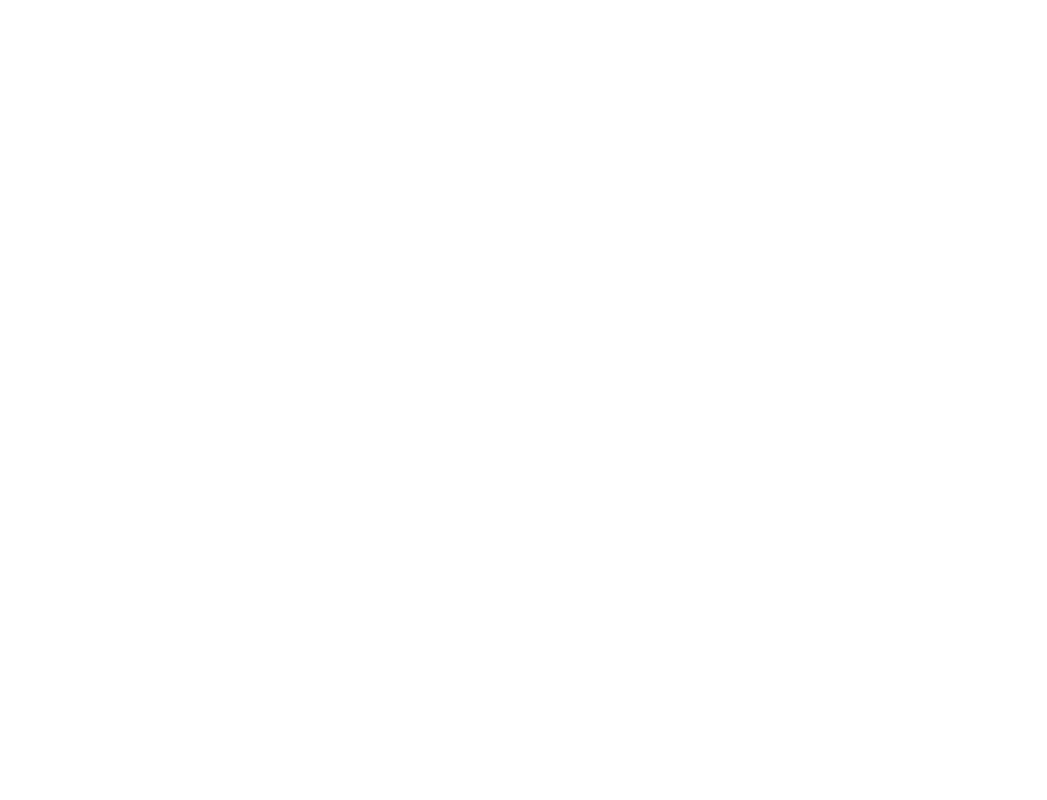
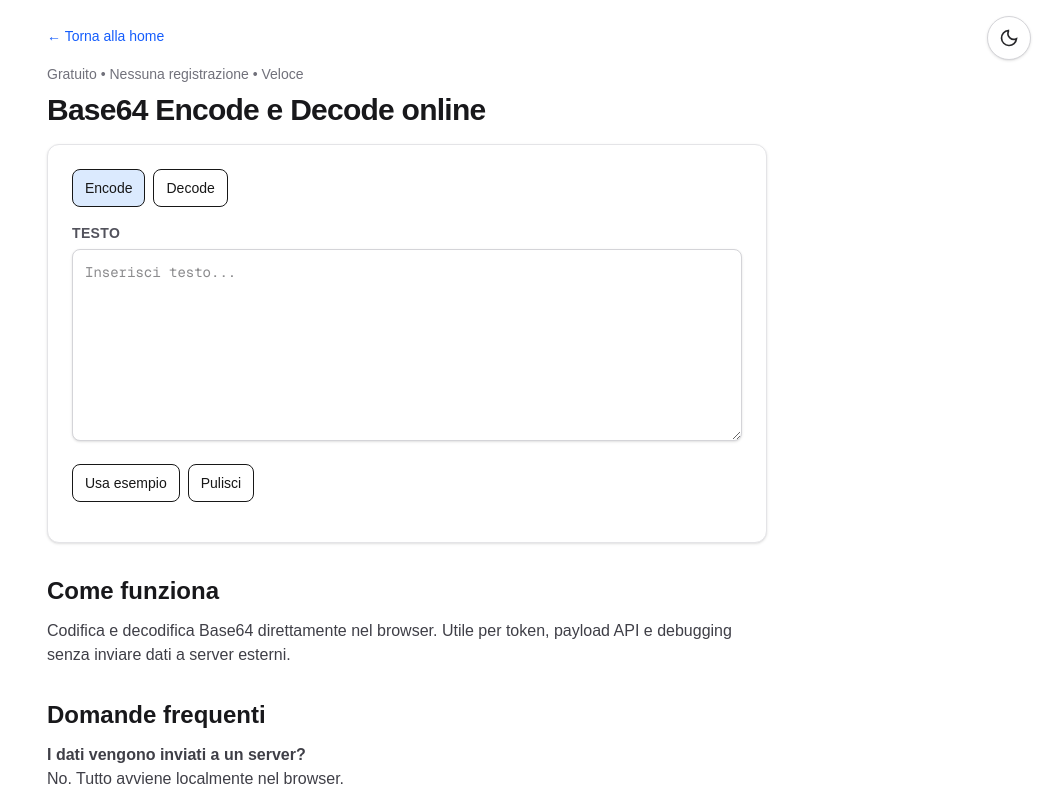
Before and after one commit to elpablo/calcolafacile, a Next.js app: page /it/base64-tool in a window 1280 px wide. Before the commit this address had no page. Shown: the top 800 px of the page, without its empty margins (233-1280 px from the left). Built offline with nearby package versions, Linux system fonts and the light colour scheme.

Commit message:
Add Base64 Encode/Decode tool with UI and functionality

```diff
--- /dev/null
+++ b/src/app/it/base64-tool/Base64Tool.js
@@ -0,0 +1,128 @@
+
+
+"use client";
+
+import { useMemo, useState } from "react";
+import ToolLayout, { ResultBox } from "@/components/ToolLayout";
+
+// UTF-8 safe encode/decode helpers
+function encodeBase64(text) {
+    try {
+        return btoa(unescape(encodeURIComponent(text)));
+    } catch {
+        return null;
+    }
+}
+
+function decodeBase64(text) {
+    try {
+        return decodeURIComponent(escape(atob(text)));
+    } catch {
+        return null;
+    }
+}
+
+const sampleText = "Hello world! Questo è un esempio.";
+const sampleBase64 = "SGVsbG8gd29ybGQhIFF1ZXN0byDDoCBlc2VtcGlvLg==";
+
+export default function Base64Tool() {
+    const [input, setInput] = useState("");
+    const [mode, setMode] = useState("encode"); // 'encode' | 'decode'
+
+    const result = useMemo(() => {
+        if (!input.trim()) {
+            return { output: null, error: null };
+        }
+
+        if (mode === "encode") {
+            const encoded = encodeBase64(input);
+            return encoded
+                ? { output: encoded, error: null }
+                : { output: null, error: "Errore durante la codifica Base64." };
+        }
+
+        const decoded = decodeBase64(input);
+        return decoded !== null
+            ? { output: decoded, error: null }
+            : { output: null, error: "Stringa Base64 non valida." };
+    }, [input, mode]);
+
+    return (
+        <ToolLayout
+            title="Base64 Encode e Decode online"
+            currentPath="/it/base64-tool"
+            description="Codifica e decodifica Base64 direttamente nel browser. Utile per token, payload API e debugging senza inviare dati a server esterni."
+            faq={
+                <>
+                    <h3 className="font-semibold">I dati vengono inviati a un server?</h3>
+                    <p>No. Tutto avviene localmente nel browser.</p>
+
+                    <h3 className="mt-2 font-semibold">Supporta caratteri UTF-8?</h3>
+                    <p>Sì, la codifica e decodifica gestiscono correttamente caratteri speciali.</p>
+                </>
+            }
+        >
+            {/* MODE TOGGLE */}
+            <div className="mb-4 flex gap-2">
+                <button
+                    onClick={() => setMode("encode")}
+                    className={`rounded-lg border px-3 py-2 text-sm ${mode === "encode" ? "bg-blue-100 dark:bg-blue-900" : "hover:bg-zinc-100 dark:hover:bg-zinc-800"}`}
+                >
+                    Encode
+                </button>
+                <button
+                    onClick={() => setMode("decode")}
+                    className={`rounded-lg border px-3 py-2 text-sm ${mode === "decode" ? "bg-blue-100 dark:bg-blue-900" : "hover:bg-zinc-100 dark:hover:bg-zinc-800"}`}
+                >
+                    Decode
+                </button>
+            </div>
+
+            {/* INPUT */}
+            <div className="mb-4">
+                <label className="mb-1.5 block text-sm font-semibold uppercase tracking-wide text-zinc-600 dark:text-zinc-300">
+                    {mode === "encode" ? "Testo" : "Base64"}
+                </label>
+                <textarea
+                    value={input}
+                    onChange={(e) => setInput(e.target.value)}
+                    className="min-h-48 w-full rounded-lg border border-zinc-300 bg-white px-3 py-3 font-mono text-sm text-zinc-900 shadow-sm focus:border-blue-500 focus:outline-none focus:ring-2 focus:ring-blue-500/20 dark:border-zinc-700 dark:bg-zinc-900 dark:text-zinc-100"
+                    placeholder={mode === "encode" ? "Inserisci testo..." : "Inserisci stringa Base64..."}
+                    spellCheck={false}
+                />
+            </div>
+
+            {/* BUTTONS */}
+            <div className="mb-4 flex gap-2 flex-wrap">
+                <button
+                    onClick={() => setInput(mode === "encode" ? sampleText : sampleBase64)}
+                    className="rounded-lg border px-3 py-2 text-sm hover:bg-zinc-100 dark:hover:bg-zinc-800"
+                >
+                    Usa esempio
+                </button>
+                <button
+                    onClick={() => setInput("")}
+                    className="rounded-lg border px-3 py-2 text-sm hover:bg-zinc-100 dark:hover:bg-zinc-800"
+                >
+                    Pulisci
+                </button>
+            </div>
+
+            {/* ERROR */}
+            {result.error && (
+                <div className="rounded-xl border border-red-200 bg-red-50 p-4 text-sm text-red-700 dark:border-red-900/60 dark:bg-red-950/40 dark:text-red-300">
+                    {result.error}
+                </div>
+            )}
+
+            {/* RESULT */}
+            {result.output && (
+                <ResultBox copyText={result.output}>
+                    <pre className="max-w-full overflow-hidden whitespace-pre-wrap break-all rounded-lg bg-zinc-950 p-3 text-sm text-zinc-100">
+                        {result.output}
+                    </pre>
+                </ResultBox>
+            )}
+        </ToolLayout>
+    );
+}
--- /dev/null
+++ b/src/app/it/base64-tool/page.js
@@ -0,0 +1,16 @@
+
+
+import Base64Tool from "./Base64Tool";
+
+export const metadata = {
+    title: "Base64 Encode e Decode online",
+    description:
+        "Codifica e decodifica Base64 online direttamente nel browser. Utile per API, token, payload e debugging senza inviare dati a server esterni.",
+    alternates: {
+        canonical: "https://calcolafacile.org/it/base64-tool",
+    },
+};
+
+export default function Base64ToolPage() {
+    return <Base64Tool />;
+}
--- a/src/app/it/json-formatter/JsonFormatter.js
+++ b/src/app/it/json-formatter/JsonFormatter.js
@@ -22,6 +22,15 @@
 
 export default function JsonFormatter() {
     const [input, setInput] = useState("");
+    const [viewMode, setViewMode] = useState("pretty"); // 'pretty' | 'minified'
+
+    const getMinified = (text) => {
+        try {
+            return JSON.stringify(JSON.parse(text));
+        } catch {
+            return null;
+        }
+    };
 
     const result = useMemo(() => {
         if (!input.trim()) {
@@ -29,6 +38,14 @@
         }
         return formatJson(input);
     }, [input]);
+
+    const displayedOutput = useMemo(() => {
+        if (!result.formatted) return null;
+        if (viewMode === "minified") {
+            return getMinified(input);
+        }
+        return result.formatted;
+    }, [result, viewMode, input]);
 
     return (
         <ToolLayout
@@ -65,7 +82,7 @@
             </div>
 
             {/* BUTTONS */}
-            <div className="mb-4 flex gap-2">
+            <div className="mb-4 flex gap-2 flex-wrap">
                 <button
                     onClick={() => setInput(sampleJson)}
                     className="rounded-lg border px-3 py-2 text-sm hover:bg-zinc-100 dark:hover:bg-zinc-800"
@@ -78,6 +95,18 @@
                 >
                     Pulisci
                 </button>
+                <button
+                    onClick={() => setViewMode("pretty")}
+                    className={`rounded-lg border px-3 py-2 text-sm ${viewMode === "pretty" ? "bg-blue-100 dark:bg-blue-900" : "hover:bg-zinc-100 dark:hover:bg-zinc-800"}`}
+                >
+                    Vista Pretty
+                </button>
+                <button
+                    onClick={() => setViewMode("minified")}
+                    className={`rounded-lg border px-3 py-2 text-sm ${viewMode === "minified" ? "bg-blue-100 dark:bg-blue-900" : "hover:bg-zinc-100 dark:hover:bg-zinc-800"}`}
+                >
+                    Vista Minified
+                </button>
             </div>
 
             {/* ERROR */}
@@ -88,12 +117,17 @@
             )}
 
             {/* RESULT */}
-            {result.formatted && (
-                <ResultBox copyText={result.formatted}>
-                    <pre className="overflow-x-auto rounded-lg bg-zinc-950 p-3 text-sm text-zinc-100">
-                        {result.formatted}
-                    </pre>
-                </ResultBox>
+            {displayedOutput && (
+                <>
+                    <p className="mb-2 text-sm font-semibold text-zinc-600 dark:text-zinc-300">
+                        Formato: {viewMode === "pretty" ? "Pretty" : "Minified"}
+                    </p>
+                    <ResultBox copyText={displayedOutput}>
+                        <pre className="max-w-full overflow-hidden whitespace-pre-wrap break-all rounded-lg bg-zinc-950 p-3 text-sm text-zinc-100">
+                            {displayedOutput}
+                        </pre>
+                    </ResultBox>
+                </>
             )}
         </ToolLayout>
     );
--- a/src/app/it/page.js
+++ b/src/app/it/page.js
@@ -3,7 +3,7 @@
 export const metadata = {
     title: "Calcolatori online semplici, gratuiti e veloci",
     description:
-        "Strumenti pratici per calcolare IVA, percentuali, margine, markup, stipendio netto, conversioni di unità e utility per sviluppatori come JWT, JSON e token LLM.",
+        "Strumenti pratici per calcolare IVA, percentuali, margine, markup, stipendio netto, conversioni di unità e utility per sviluppatori come JWT, JSON, Base64 e token LLM.",
     alternates: {
         canonical: "https://calcolafacile.org/it",
     },
@@ -64,6 +64,12 @@
         title: "JSON Formatter",
         description:
             "Formatta, valida e copia JSON direttamente nel browser.",
+    },
+    {
+        href: "/it/base64-tool",
+        title: "Base64 Encode/Decode",
+        description:
+            "Codifica e decodifica Base64 direttamente nel browser.",
     },
 ];
 
@@ -129,7 +135,8 @@
                     CalcolaFacile raccoglie piccoli strumenti online pensati per
                     risolvere calcoli quotidiani in modo rapido: calcoli fiscali,
                     percentuali, margini, sconti, stipendio netto, conversioni
-                    di unità di misura e piccole utility per sviluppatori, API e AI.
+                    di unità di misura e piccole utility per sviluppatori, API e AI,
+                    come JWT, JSON e Base64.
                     Ogni pagina offre spiegazioni semplici, esempi e risultati
                     immediati direttamente nel browser.
                 </p>
--- a/src/app/sitemap.js
+++ b/src/app/sitemap.js
@@ -18,6 +18,7 @@
         "/it/jwt-decoder",
         "/it/token-estimator",
         "/it/json-formatter",
+        "/it/base64-tool",
     ];
 
     const conversionRoutes = conversions.map(
--- a/src/components/ToolLayout.js
+++ b/src/components/ToolLayout.js
@@ -54,6 +54,11 @@
         href: "/it/json-formatter",
         title: "JSON Formatter",
         description: "Formatta e valida JSON direttamente nel browser.",
+    },
+    {
+        href: "/it/base64-tool",
+        title: "Base64 Encode/Decode",
+        description: "Codifica e decodifica Base64 direttamente nel browser.",
     },
 ];
 
```
